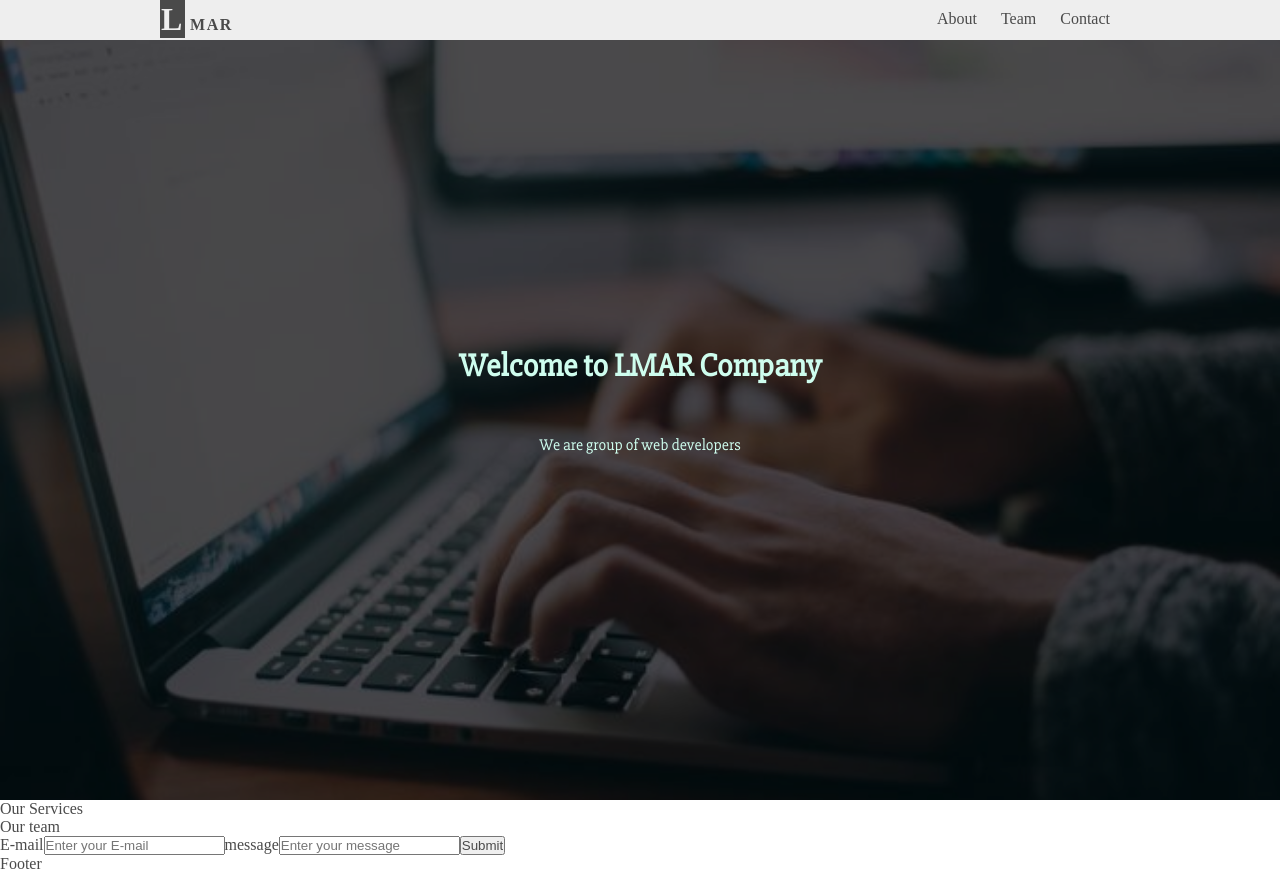
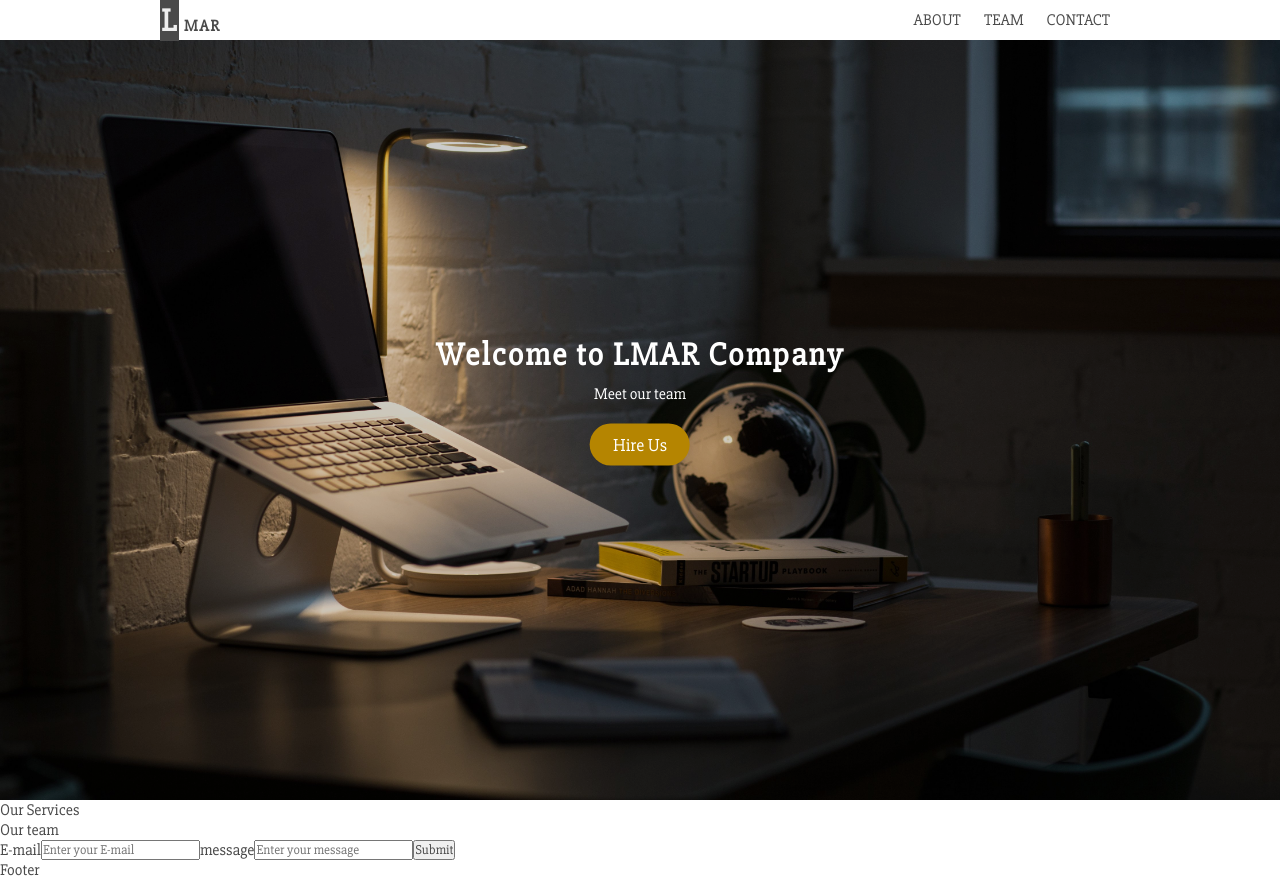
Before and after one commit to GSG-G8/LMAR_Team, a plain HTML site: page index.html in a window 1280 px wide. Drawn offline with Linux system fonts and the light colour scheme.

Commit message:
modefied Header section relates #14

```diff
--- a/CSS/style.css
+++ b/CSS/style.css
@@ -6,6 +6,7 @@
   margin: 0;
   padding: 0;
   color: #4a4a4a;
+  font-family: "Slabo 27px", serif;
 }
 
 a {
@@ -17,8 +18,12 @@ a {
   margin: auto;
 }
 
+ul {
+  list-style-type: none;
+}
+
 .header {
-  background: url("../images/glenn-carstens-peters-npxXWgQ33ZQ-unsplash.jpg")
+  background: url("../images/working-at-night.jpg")
     no-repeat center center;
   height: 100vh;
   background-size: cover;
@@ -26,12 +31,12 @@ a {
 
 .overlay {
   height: 100vh;
-  background: rgba(0, 0, 0, 0.7);
+  background: rgba(0, 0, 0, 0.2);
 }
 
 .nav_bar {
   height: 40px;
-  background-color: #eee;
+  background-color: #fff;
 }
 
 .nav_bar .container {
@@ -62,10 +67,26 @@ a {
 .nav_bar .container ul li {
   display: inline-block;
   padding: 10px;
+  -webkit-transition: 0.2s;
+  -o-transition: 0.2s;
+  -moz-transition: 0.2s;
+  transition: 0.2s;
+}
+
+.nav_bar .container ul li a {
+  text-transform: uppercase;
+  -webkit-transition: 0.2s;
+  -o-transition: 0.2s;
+  -moz-transition: 0.2s;
+  transition: 0.2s;
 }
 
 .nav_bar .container ul li:hover {
-  background: #aaffbb;
+  background: #b58501;
+}
+
+.nav_bar .container ul li:hover a {
+  color: #fff;
 }
 
 .content {
@@ -73,14 +94,36 @@ a {
   top: 50%;
   left: 50%;
   transform: translate(-50%, -50%);
+  text-align: center;
+}
+
+.content h1 {
+  letter-spacing: 2px;
+  margin-bottom: 10px;
 }
 
 .content h1,
 .content p {
-  margin: 50px;
-  color: #cefdee;
-  text-align: center;
-  font-family: "Slabo 27px", serif;
+  color: #fff;
+}
+
+.content a {
+  display: inline-block;
+  width: 100px;
+  padding: 10px 20px;
+  background-color: #b58501;
+  -webkit-transition: 0.2s;
+  -o-transition: 0.2s;
+  -moz-transition: 0.2s;
+  transition: 0.2s;
+  margin-top: 20px;
+  color: #fff;
+  border-radius: 60px;
+  font-size: 18px;
+}
+
+.content a:hover {
+  background-color: #926b00;
 }
 
 form {
--- a/index.html
+++ b/index.html
@@ -37,7 +37,8 @@
             <div class="container">
                 <div class="content">
                     <h1>Welcome to LMAR Company</h1>
-                    <p>We are group of web developers</p>
+                    <p>Meet our team</p>
+                    <a href="#contact">Hire Us</a>
                 </div>
             </div>
         </div>
```
Also changed, not shown: images/working-at-night.jpg (added).
